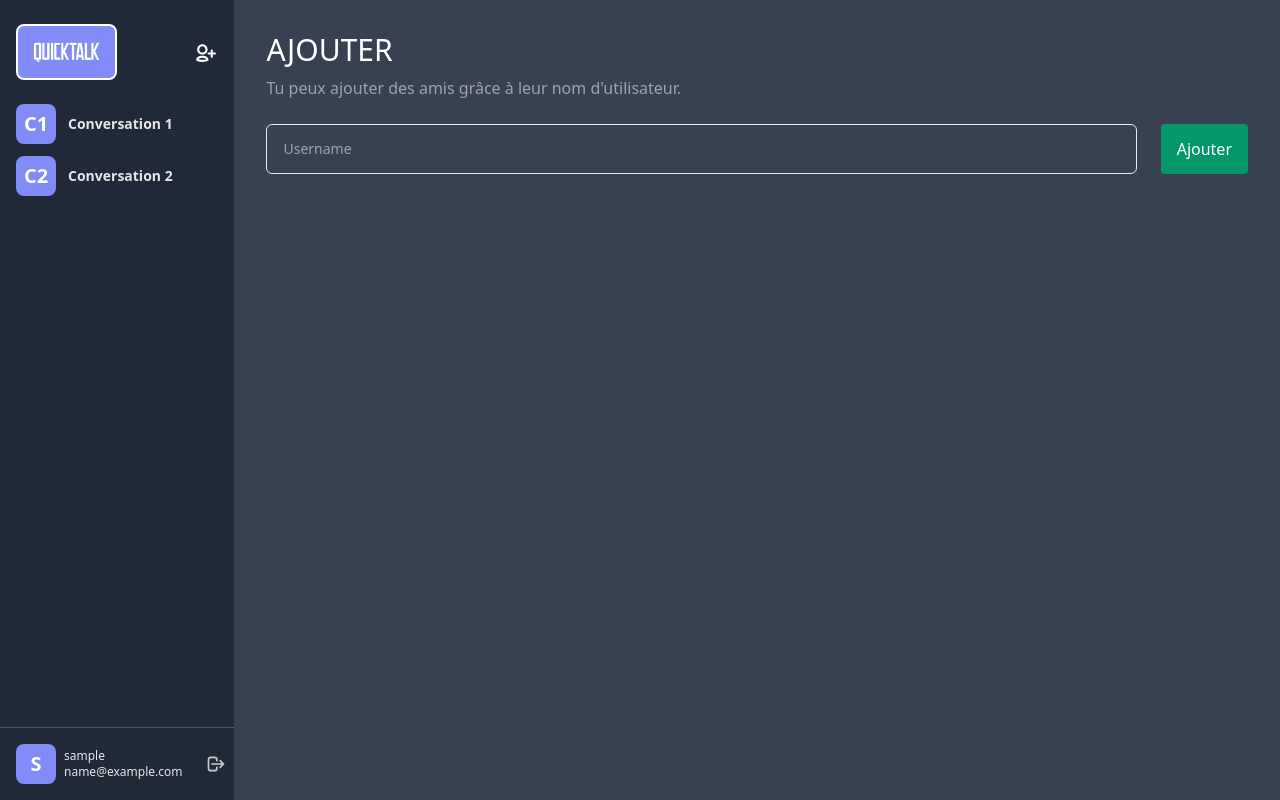
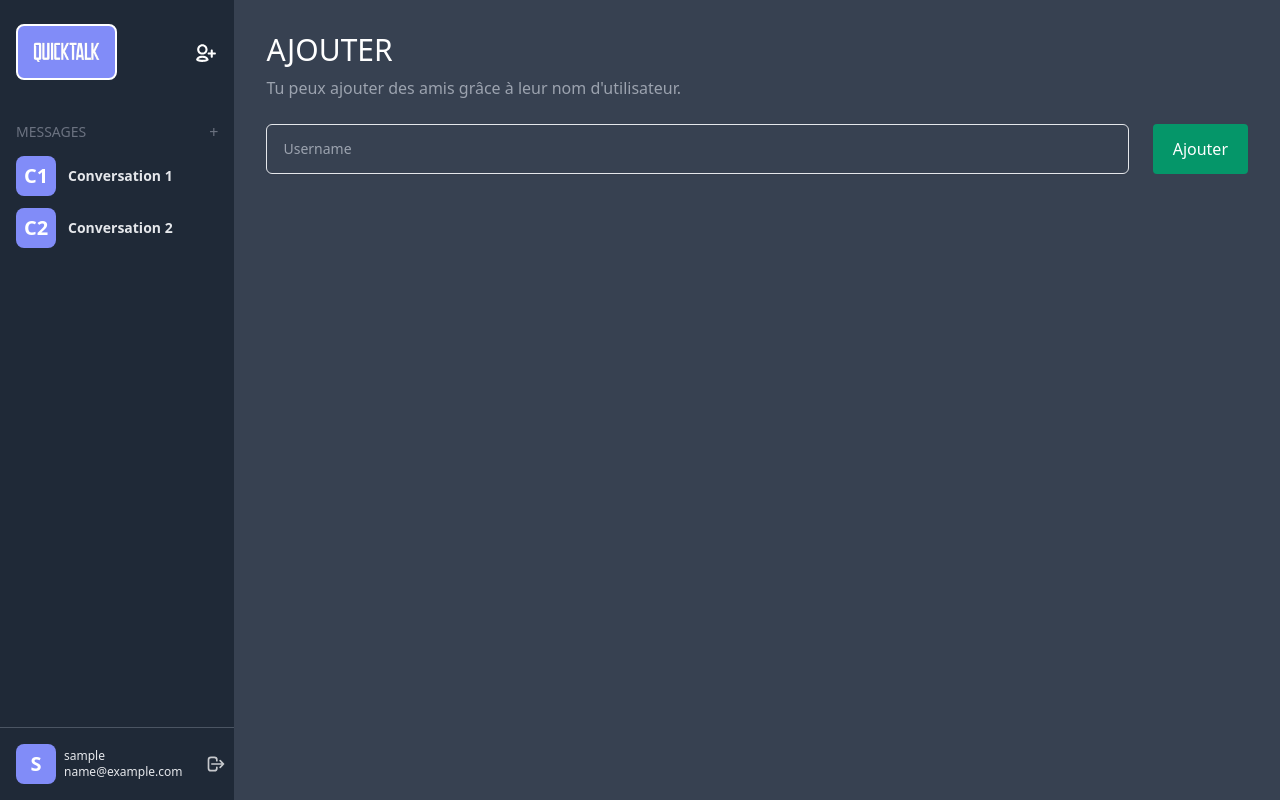
Before and after one commit to Thomas-Martins/ChatApp, a React (Vite) app in the folder react-front/: page /add-users in a window 1280 px wide. Built offline with nearby package versions, Linux system fonts and the light colour scheme; sample sign-in values are in the browser's storage.

Commit message:
chore: Modification Sidebar, adding AddUsers page

```diff
--- a/react-front/src/assets/css/output.css
+++ b/react-front/src/assets/css/output.css
@@ -642,6 +642,18 @@ video {
   margin-right: 1.5rem;
 }
 
+.mb-5 {
+  margin-bottom: 1.25rem;
+}
+
+.mt-3 {
+  margin-top: 0.75rem;
+}
+
+.mb-10 {
+  margin-bottom: 2.5rem;
+}
+
 .block {
   display: block;
 }
@@ -924,6 +936,11 @@ video {
   padding-bottom: 0.5rem;
 }
 
+.px-5 {
+  padding-left: 1.25rem;
+  padding-right: 1.25rem;
+}
+
 .text-center {
   text-align: center;
 }
@@ -1031,6 +1048,11 @@ video {
   color: rgb(55 65 81 / var(--tw-text-opacity));
 }
 
+.text-gray-600 {
+  --tw-text-opacity: 1;
+  color: rgb(75 85 99 / var(--tw-text-opacity));
+}
+
 .placeholder-transparent::-moz-placeholder {
   color: transparent;
 }
@@ -1114,6 +1136,11 @@ video {
 .hover\:text-indigo-500:hover {
   --tw-text-opacity: 1;
   color: rgb(99 102 241 / var(--tw-text-opacity));
+}
+
+.hover\:text-white:hover {
+  --tw-text-opacity: 1;
+  color: rgb(255 255 255 / var(--tw-text-opacity));
 }
 
 .focus\:border-transparent:focus {
--- a/react-front/src/components/Sidebar.jsx
+++ b/react-front/src/components/Sidebar.jsx
@@ -49,7 +49,7 @@ export default function Sidebar() {
     return (
         <div className="flex h-screen w-1/5 flex-col justify-between bg-gray-800">
             <div className="px-4 py-6">
-                <div className="flex justify-between items-center">
+                <div className="flex justify-between items-center mb-10">
                     <span className="grid h-14 w-1/2 place-content-center rounded-lg border-2 border-white bg-indigo-400">
                         <img src="../src/assets/images/logo/logo.png" />
                     </span>
@@ -58,7 +58,16 @@ export default function Sidebar() {
                     </a>
                 </div>
 
-                <ul className="mt-6 space-y-1">
+                <div>
+                    <div className="flex justify-between items-center">
+                        <p className="text-gray-500 text-sm">MESSAGES</p>
+                        <a href="">
+                            <span className="text-gray-500 hover:text-white">
+                                +
+                            </span>
+                        </a>
+                    </div>
+                    <ul className="mt-3 space-y-1">
                         <li className="inline-flex w-full justify-start items-center mb-2">
                             <a
                                 href=""
@@ -87,7 +96,7 @@ export default function Sidebar() {
                         </li>
                     </ul>
                 </div>
-
+            </div>
             <div className="flex items-center sticky inset-x-0 bottom-0 border-t border-gray-600">
                 <a
                     href="#"
@@ -96,7 +105,6 @@ export default function Sidebar() {
                     <span className="grid h-10 w-10 justify-center items-center rounded-lg bg-indigo-400 text-xl text-white font-semibold">
                         {getInitials(userData.username)}
                     </span>
-
                     <div>
                         <p className="text-xs text-gray-200">
                             <strong className="block font-medium">
@@ -124,7 +132,6 @@ export default function Sidebar() {
                             d="M17 16l4-4m0 0l-4-4m4 4H7m6 4v1a3 3 0 01-3 3H6a3 3 0 01-3-3V7a3 3 0 013-3h4a3 3 0 013 3v1"
                         />
                     </svg>
-
                     <span className="absolute start-full top-1/2 ms-4 -translate-y-1/2 rounded bg-gray-900 px-2 py-1.5 text-xs font-medium text-white invisible group-hover:visible">
                         Logout
                     </span>
--- a/react-front/src/pages/AddUsers.jsx
+++ b/react-front/src/pages/AddUsers.jsx
@@ -1,4 +1,8 @@
+import { useEffect } from "react";
+
 export default function AddUsers() {
+    useEffect(() => {}, []);
+
     return (
         <div className="text-white p-4">
             <div className="mb-6">
@@ -25,7 +29,7 @@ export default function AddUsers() {
                         </span>
                     </label>
                 </div>
-                <button className="bg-emerald-600 py-2 px-4 rounded">
+                <button className="bg-emerald-600 py-2 px-5 rounded">
                     Ajouter
                 </button>
             </div>
```
Lines whose indentation alone changed are shown as unchanged.
